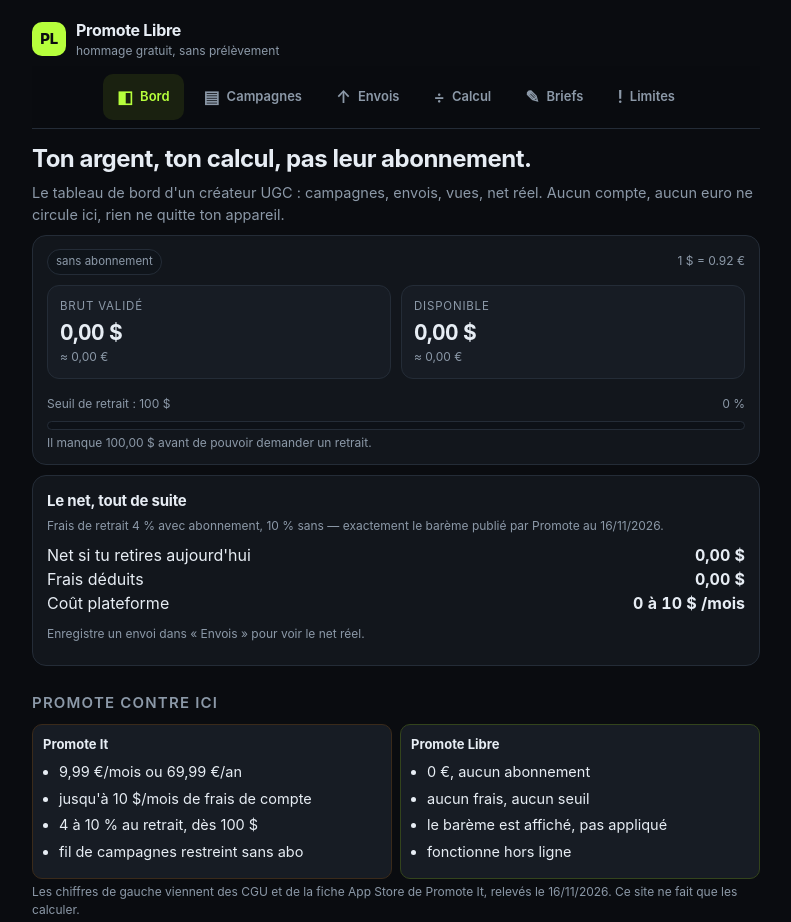
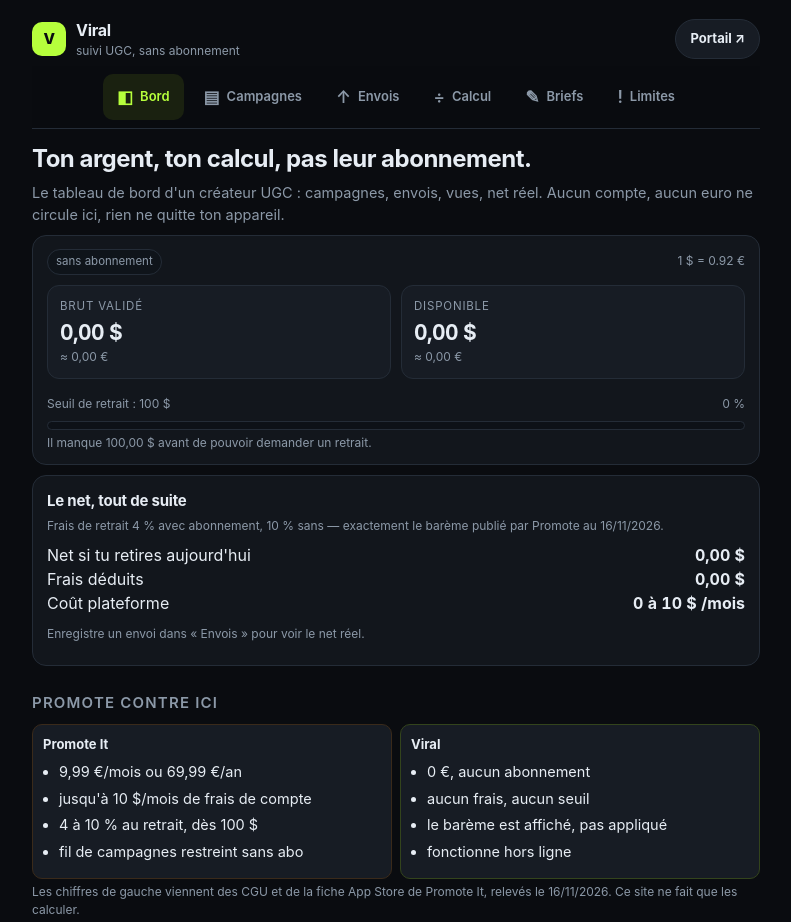
Before and after one commit to tetedail31/viral, a plain HTML site: page index.html in a window 1280 px wide. Shown: the top 922 px of the page, without its empty margins (244-1035 px from the left). Drawn offline with Linux system fonts and the light colour scheme.

Commit message:
renomme Viral + bouton portail

```diff
--- a/index.html
+++ b/index.html
@@ -3,8 +3,8 @@
 <head>
 <meta charset="utf-8">
 <meta name="viewport" content="width=device-width, initial-scale=1, viewport-fit=cover">
-<title>Promote Libre — le tableau de bord UGC, sans abonnement</title>
-<meta name="description" content="Hommage critique à Promote It : suivi de campagnes UGC, calcul du net réel, briefs. Gratuit, sans compte, données sur l'appareil.">
+<title>Viral — le tableau de bord UGC, sans abonnement</title>
+<meta name="description" content="Viral : suivi de campagnes UGC, calcul du net réel, briefs. Gratuit, sans compte, données sur l'appareil.">
 <style>
   :root{
     --bg:#0a0c10; --panel:#12161c; --panel2:#171c24; --line:#242c37;
@@ -21,6 +21,11 @@
   a{color:var(--lime)}
   .wrap{max-width:var(--max);margin:0 auto;padding:18px 16px 8px}
   header.top{display:flex;align-items:center;gap:10px;margin-bottom:6px}
+  a.portal{margin-left:auto;text-decoration:none;color:var(--txt);background:var(--panel2);
+    border:1px solid var(--line);border-radius:999px;padding:9px 14px;font-size:13px;font-weight:650;
+    min-height:38px;display:inline-flex;align-items:center;gap:6px;white-space:nowrap}
+  a.portal:active{transform:translateY(1px)}
+  a.portal.bar{display:flex;justify-content:center;margin:14px 0 4px;min-height:46px;width:100%}
   .logo{width:34px;height:34px;border-radius:10px;background:var(--lime);color:#0a0c10;font-weight:800;
     display:grid;place-items:center;font-size:15px;letter-spacing:-.5px}
   .brand{font-weight:700;letter-spacing:-.3px}
@@ -105,8 +110,9 @@
 <body>
 <div class="wrap">
   <header class="top">
-    <div class="logo">PL</div>
-    <div class="brand">Promote Libre<small>hommage gratuit, sans prélèvement</small></div>
+    <div class="logo">V</div>
+    <div class="brand">Viral<small>suivi UGC, sans abonnement</small></div>
+    <a class="portal" href="https://tetedail31.github.io/portail/">Portail ↗</a>
   </header>
 
   <nav class="tabs" role="tablist" aria-label="Sections">
@@ -157,7 +163,7 @@
         </ul>
       </div>
       <div class="ours">
-        <strong>Promote Libre</strong>
+        <strong>Viral</strong>
         <ul class="clean" style="padding-left:16px">
           <li>0 €, aucun abonnement</li>
           <li>aucun frais, aucun seuil</li>
@@ -344,8 +350,10 @@
       <p class="quote">Chez Promote, l'abonnement est présenté comme le financement du suivi des vues. Ici le suivi, c'est toi qui le saisis — donc il n'y a rien à financer.</p>
     </div>
 
+    <a class="portal bar" href="https://tetedail31.github.io/portail/">◧ Toutes mes pages — Portail</a>
+
     <div class="foot">
-      Promote Libre est un hommage critique et non commercial à Promote It (DOTVIDEO LLC). Aucune affiliation, aucune donnée partagée, aucune transaction. Barème comparé relevé le 16/11/2026 sur les CGU de l'éditeur et la fiche App Store : 9,99 €/mois, 69,99 €/an, frais de retrait 4 % ou 10 %, minimum 100 $, frais de compte jusqu'à 10 $/mois, frais de marque 10 % et 3 % au dépôt. Les campagnes de démonstration sont fictives ; les calculs, eux, sont exacts.
+      Viral est un hommage critique et non commercial à Promote It (DOTVIDEO LLC). Aucune affiliation, aucune donnée partagée, aucune transaction. Barème comparé relevé le 16/11/2026 sur les CGU de l'éditeur et la fiche App Store : 9,99 €/mois, 69,99 €/an, frais de retrait 4 % ou 10 %, minimum 100 $, frais de compte jusqu'à 10 $/mois, frais de marque 10 % et 3 % au dépôt. Les campagnes de démonstration sont fictives ; les calculs, eux, sont exacts.
     </div>
   </section>
 </div>
@@ -690,7 +698,7 @@ function exporter(){
   const blob = new Blob([JSON.stringify(etat, null, 2)], {type:'application/json'});
   const a = document.createElement('a');
   a.href = URL.createObjectURL(blob);
-  a.download = 'promote-libre-' + new Date().toISOString().slice(0, 10) + '.json';
+  a.download = 'viral-' + new Date().toISOString().slice(0, 10) + '.json';
   document.body.appendChild(a); a.click(); a.remove();
   setTimeout(() => URL.revokeObjectURL(a.href), 2000);
   toast('Export prêt');
```
